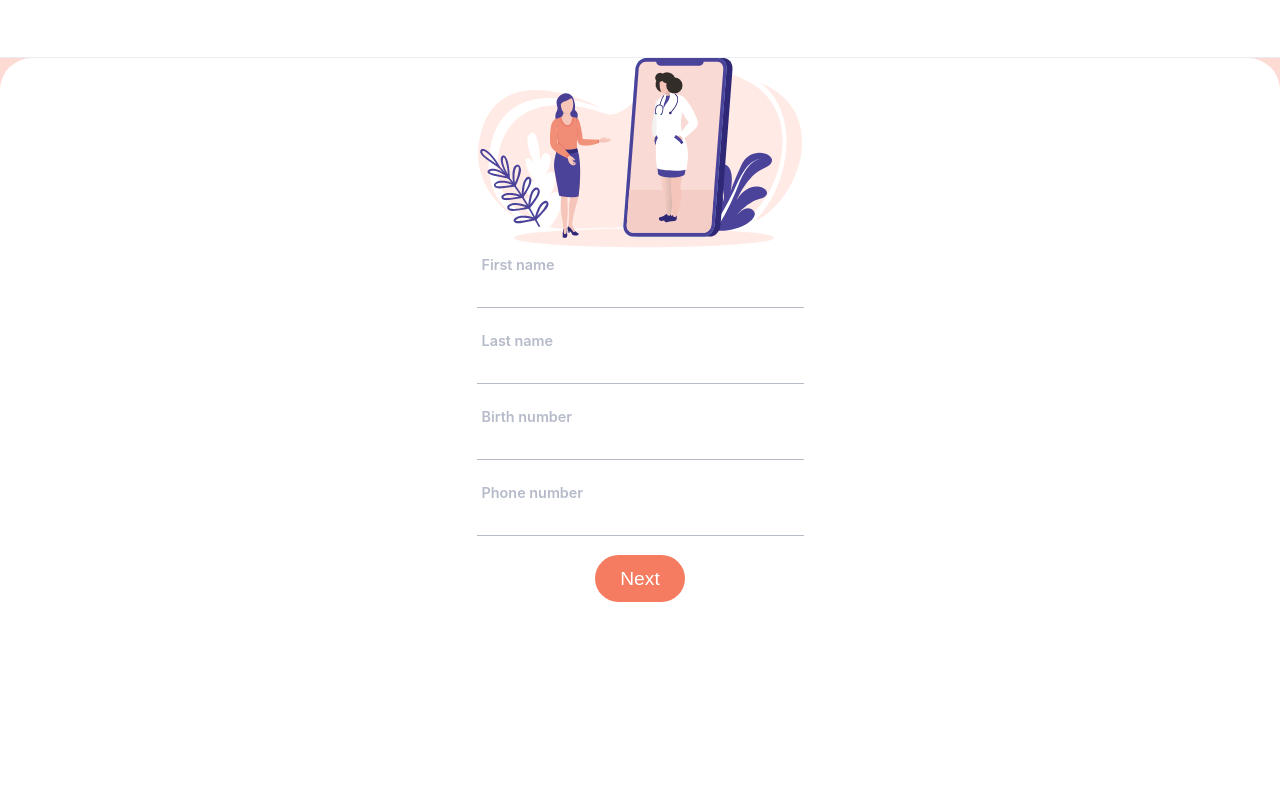
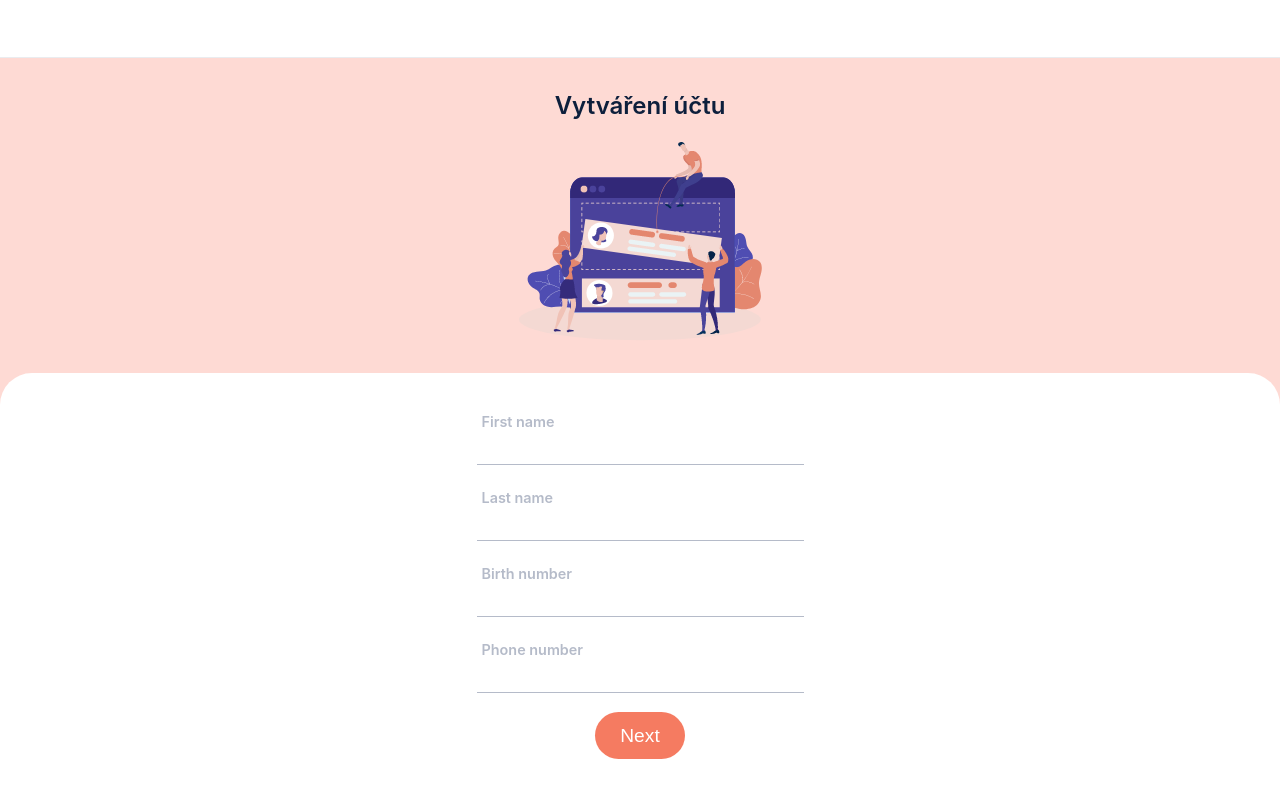
Before and after one commit to Smart-Triage/smart-triage, a Vue app: page /home in a window 1280 px wide. Both pictures are taken after a click on the button "Add patient". Built offline with nearby package versions, Linux system fonts and the light colour scheme; what vue-head, vue-uuid would draw is missing.

Commit message:
Form CSS edit

```diff
--- a/src/views/Form.vue
+++ b/src/views/Form.vue
@@ -1,9 +1,12 @@
 <template>
+  <div>
+    <div class="home-page-top-img">
+      <h1 class="page-title">
+        Vytváření účtu
+      </h1>
+      <img src="@/assets/img/form-page-top.png" alt="" />
+    </div>
     <form class="container" @submit="formSubmit">
-    <div class="home-page-top-img">
-      <img src="@/assets/img/home-page-welcome-img.png" alt="" />
-    </div>
-
       <div>
         <label class="floating-label">First name</label>
         <input
@@ -67,6 +70,7 @@
       </div>
       <button type="submit" class="link btn-primary">Next</button>
     </form>
+  </div>
 </template>
 
 <script>
@@ -94,6 +98,26 @@ export default {
 
 <style scoped lang="scss">
 @import '@/theme/variables.scss';
+
+.page-title {
+  margin: 1.5em 0 1em 0;
+  font-weight: 600;
+  font-size: 1.5em;
+  line-height: 1em;
+  color: $main-text-color;
+}
+
+.home-page-top-img {
+  display: flex;
+  flex-direction: column;
+  justify-content: center;
+  align-items: center;
+  flex: 2;
+  img {
+    margin: 0 0 2em 0;
+  }
+}
+
 .container {
   display: flex;
   flex-direction: column;
@@ -108,6 +132,7 @@ export default {
   display: flex;
   flex-direction: column;
   align-items: center;
+  margin-top: 2em;
 }
 
 .floating-label {
```
Lines whose indentation alone changed are shown as unchanged.
